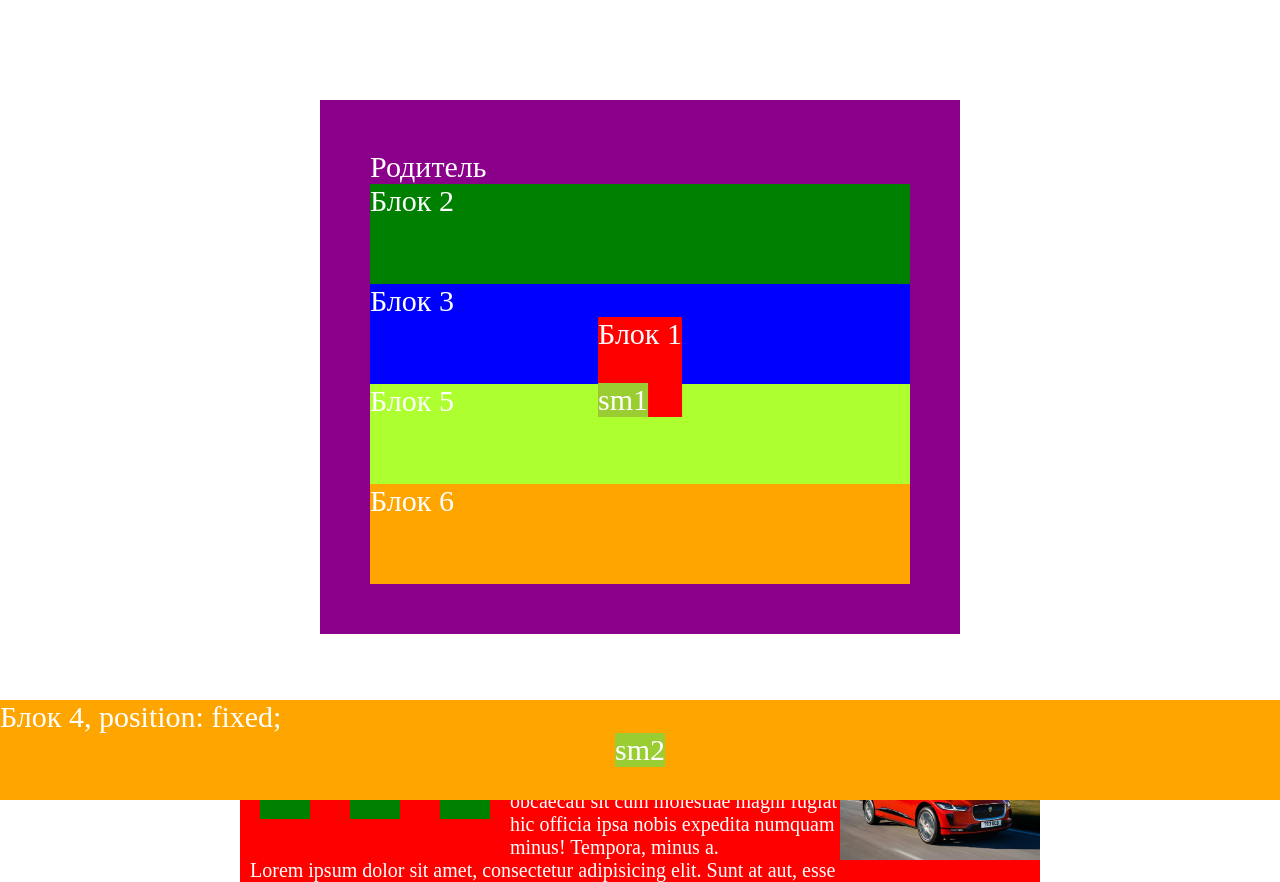
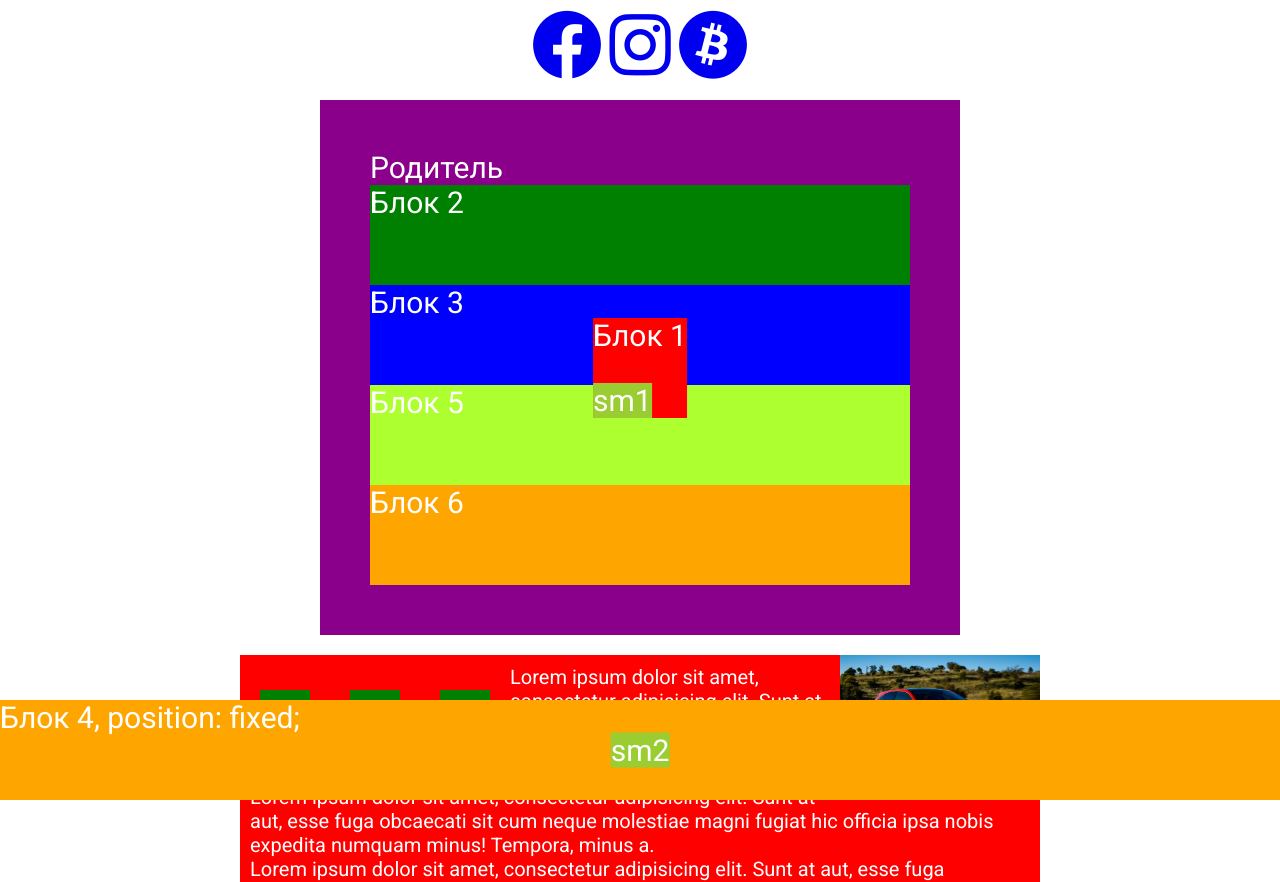
Before and after one commit to Alexey8288/lesson13_1_position_float, a plain HTML site: page index.html in a window 1280 px wide. Shown: the top 882 px of the page. Drawn offline with Linux system fonts and the light colour scheme.

Commit message:
fonts, icon-fonts

```diff
--- a/assets/scss/style.scss
+++ b/assets/scss/style.scss
@@ -5,18 +5,31 @@
 }
 
 body {
+ /* !основной шрифт и жирность подключаем в body */
+  font-family: 'Roboto', sans-serif;
+  font-weight: 400;
   color: white;
+  font-size: 30px;
+}
 
-  font-size: 30px;
+.btn {
+ font-size: 70px;
+}
+.btn:hover {
+  color: red;
+}
+
+.container-button {
+  width: 50%;
+  margin: 10px auto;
+   text-align: center;
 }
 
 .parent {
   position: relative;
-
   width: 50%;
-  margin: 100px auto;
+  margin: 20px auto;
   padding: 50px;
-
   background-color: darkmagenta;
 }
 
--- a/index.html
+++ b/index.html
@@ -6,10 +6,21 @@
     <meta http-equiv="X-UA-Compatible" content="IE=edge">
     <meta name="viewport" content="width=device-width, initial-scale=1.0">
     <title>Document</title>
+    <link rel="preconnect" href="https://fonts.googleapis.com">
+    <link rel="preconnect" href="https://fonts.gstatic.com" crossorigin>
+    <link href="https://fonts.googleapis.com/css2?family=Roboto:wght@400;500;700&display=swap" rel="stylesheet">
+    <link rel="stylesheet" href="https://cdnjs.cloudflare.com/ajax/libs/font-awesome/6.2.0/css/all.min.css">
     <link rel="stylesheet" href="assets/css/style.css">
 </head>
 
 <body>
+
+<div class="container-button">
+    <a href="https://www.facebook.com/alexey.mirkvartir" target="_blank"><i class="btn fa-brands fa-facebook"></i></a>
+    <a href="https://www.instagram.com/mir_kvartir_ukraine/" target="_blank"><i class="btn fa-brands fa-instagram"></i></a>
+    <a href="https://cryptobubbles.net/" target="_blank"><i class="btn fa-brands fa-bitcoin"></i></a>
+</div>
+
     <div class="parent">
         Родитель
         <div class="box1 box">Блок 1
```
Also changed, not shown: assets/css/style.css.
